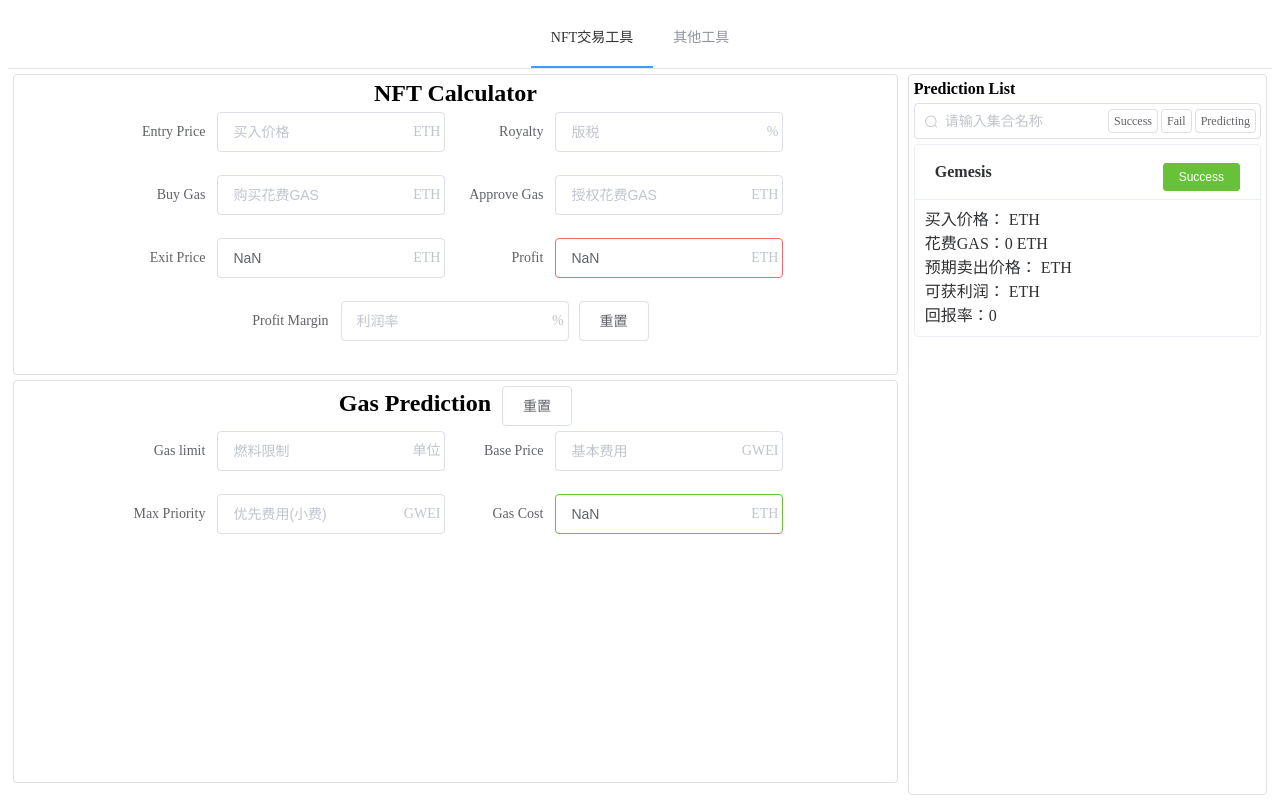
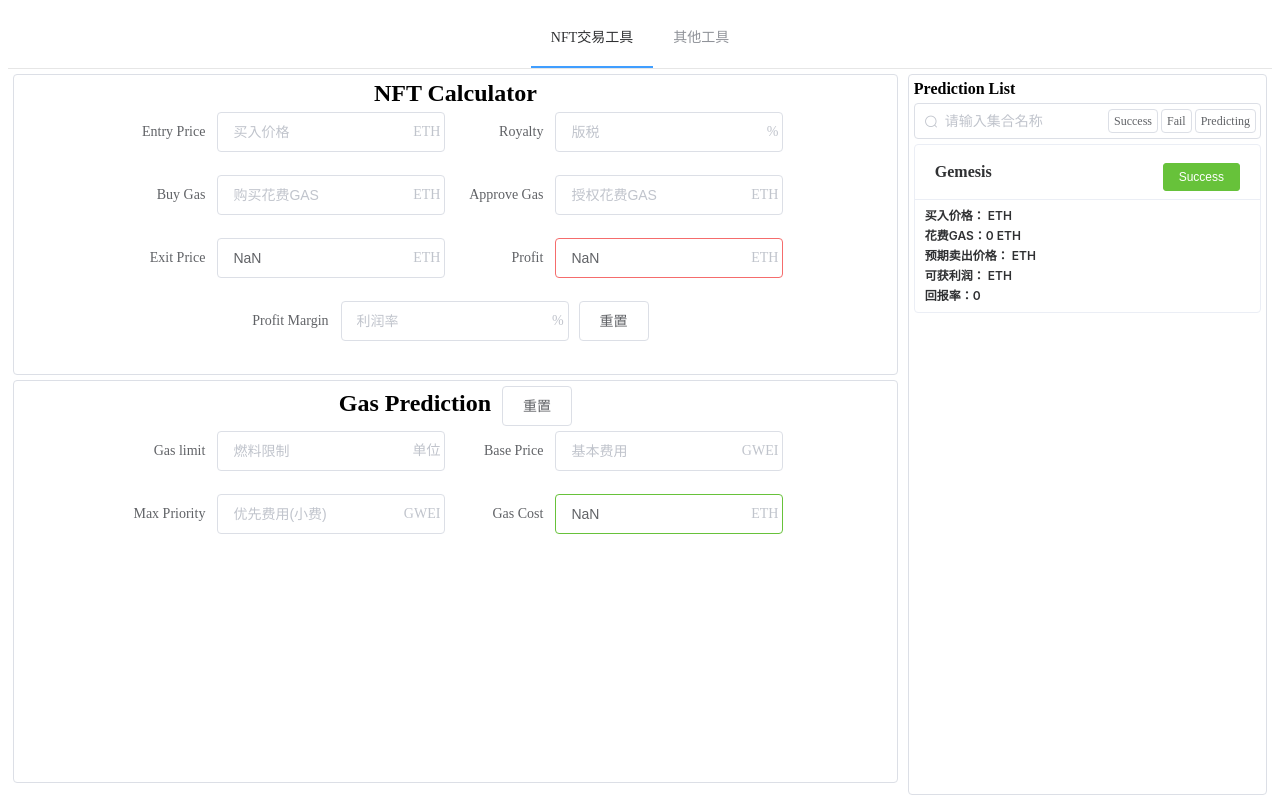
Before and after one commit to Avery0606/Avery-Web3-Tools, a Vue app: page /#/nftTraderTools in a window 1280 px wide. Built offline with nearby package versions, Linux system fonts and the light colour scheme.

Commit message:
卡片字体样式修改

```diff
--- a/src/views/nftTraderTools/components/predictionList.vue
+++ b/src/views/nftTraderTools/components/predictionList.vue
@@ -138,6 +138,9 @@ export default {
     }
     .list-content {
       line-height: 0.5rem;
+      font-size: 12px;
+      font-weight: 600;
+      font-family: SF Pro SC,SF Pro Text,SF Pro Icons,PingFang SC,Helvetica Neue,Helvetica,Arial,sans-serif;
     }
   }
 }
```
